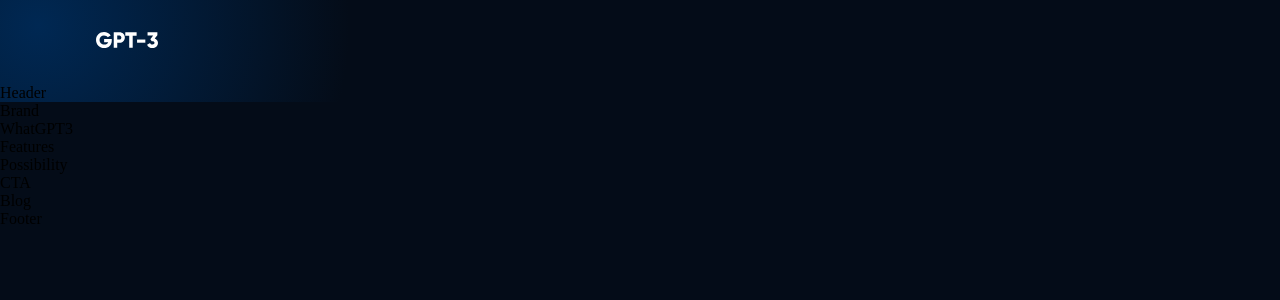
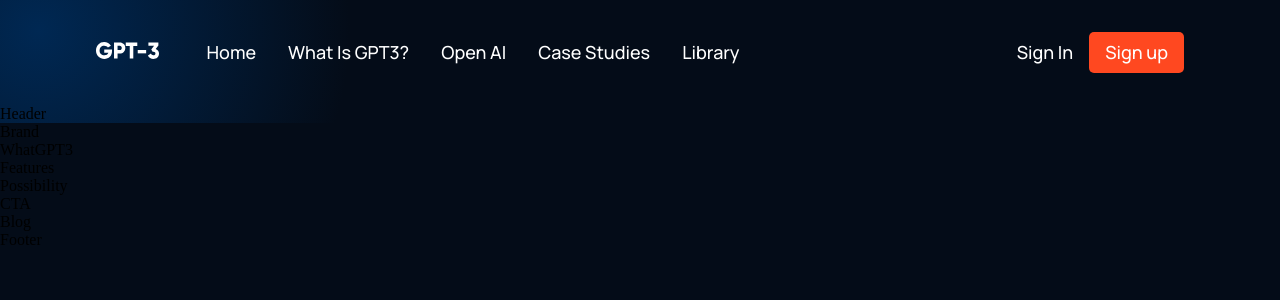
Before and after one commit to foreycodes/GPT3-React-Website, a React (Create React App) app: page / in a window 1280 px wide. Shown: the top 300 px of the page. Built offline with nearby package versions, Linux system fonts and the light colour scheme.

Commit message:
Add navbar component

```diff
--- a/src/components/navbar/Navbar.jsx
+++ b/src/components/navbar/Navbar.jsx
@@ -1,20 +1,55 @@
-import React from 'react'
-import {RiMenu3Line, RiCloseLine } from 'react-icons/ri';
+import React, { useState } from 'react';
+import { RiMenu3Line, RiCloseLine } from 'react-icons/ri';
 import logo from '../../assets/logo.svg';
-import './navbar.css'
+import './navbar.css';
 
-// BEM -> Block Element Modifier
+const Menu = () => (
+  <>
+    <p><a href="#home">Home</a></p>
+    <p><a href="#wgpt3">What is GPT3?</a></p>
+    <p><a href="#possibility">Open AI</a></p>
+    <p><a href="#features">Case Studies</a></p>
+    <p><a href="#blog">Library</a></p>
+  </>
+)
 
 const Navbar = () => {
+  const [toggleMenu, setToggleMenu] = useState(false);
+
   return (
     <div className="gpt3__navbar">
       <div className="gpt3__navbar-links">
         <div className="gpt3__navbar-links_logo">
           <img src={logo} alt="logo"/>
         </div>
+        <div className="gpt3__navbar-links_container">
+          <Menu />
+        </div>
+      </div>
+      <div className="gpt3__navbar-sign">
+        <p>Sign in</p>
+        <button type="button">Sign up</button>
+      </div>
+      {/* Mobile menu */}
+      <div className="gpt3__navbar-menu">
+        {toggleMenu
+        ? <RiCloseLine color="#fff" size={27} onClick={() => setToggleMenu(false)}/>
+        : <RiMenu3Line color="#fff" size={27} onClick={() => setToggleMenu(true)}/>
+        }
+        {toggleMenu && (
+          <div className="gpt3__navbar-menu_container scale-up-center">
+          <div className="gpt3__navbar-menu_container-links">
+            <Menu />
+             <div className="gpt3__navbar-menu_container-links-sign">
+              <p>Sign in</p>
+              <button type="button">Sign up</button>
+             </div>
+          </div>
+        </div>
+        )}
       </div>
     </div>
   )
 }
 
-export default Navbar
+export default Navbar;
--- a/src/components/navbar/navbar.css
+++ b/src/components/navbar/navbar.css
@@ -2,6 +2,7 @@
     display: flex;
     justify-content: space-between;
     align-items: center;
+
     padding: 2rem 6rem;
 }
 
@@ -15,7 +16,119 @@
 .gpt3__navbar-links_logo {
     margin-right: 2rem;
 }
+
 .gpt3__navbar-links_logo img {
-    width: 62px;
-    heigh: 16px;
+    width: 62.56px;
+    height: 16.02px;
 }
+
+.gpt3__navbar-links_container {
+    display: flex;
+    flex-direction: row;
+}
+
+.gpt3__navbar-sign {
+    display: flex;
+    justify-content: flex-end;
+    align-items: center;
+}
+
+.gpt3__navbar-links_container p,
+.gpt3__navbar-sign p,
+.gpt3__navbar-menu_container p {
+    color: #fff;
+    font-family: var(--font-family);
+    font-weight: 500;
+    font-size: 18px;
+    line-height: 25px;
+    text-transform: capitalize;
+
+    margin: 0 1rem;
+    cursor: pointer;
+}
+
+.gpt3__navbar-sign button,
+.gpt3__navbar-menu_container button {
+    padding: 0.5rem 1rem;
+    color: #fff;
+    background: #FF4820;
+    font-family: var(--font-family);
+    font-weight: 500;
+    font-size: 18px;
+    line-height: 25px;
+    border: none;
+    outline: none;
+    cursor: pointer;
+    border-radius: 5px;
+}
+
+.gpt3__navbar-menu {
+    margin-left: 1rem;
+
+    display: none;
+    position: relative;
+}
+
+.gpt3__navbar-menu svg {
+    cursor: pointer;
+}
+
+.gpt3__navbar-menu_container {
+    display: flex;
+    justify-content: flex-end;
+    align-items: flex-end;
+    flex-direction: column;
+
+    text-align: end;
+    background: var(--color-footer);
+    padding: 2rem;
+    position: absolute;
+    right: 0;
+    top: 40px;
+    margin-top: 1rem;
+    min-width: 210px;
+    border-radius: 5px;
+    box-shadow: 0px 0px 5px rgba(0,0, 0,0.2);
+}
+
+.gpt3__navbar-menu_container p {
+    margin: 1rem 0;
+}
+
+.gpt3__navbar-menu_container-links-sign {
+    display: none;
+}
+
+@media screen and (max-width: 1050px) {
+    .gpt3__navbar-links_container {
+        display: none;
+    }
+
+    .gpt3__navbar-menu {
+        display: flex;
+    }
+}
+
+@media screen and (max-width: 700px) {
+    .gpt3__navbar {
+        padding: 2rem 4rem;
+    }
+}
+
+@media screen and (max-width: 550px) {
+    .gpt3__navbar {
+        padding: 2rem;
+    }
+
+    .gpt3__navbar-sign {
+        display: none;
+    }
+
+    .gpt3__navbar-menu_container {
+        top: 20px;
+    }
+
+    .gpt3__navbar-menu_container-links-sign {
+        display: block;
+    }
+}
```
